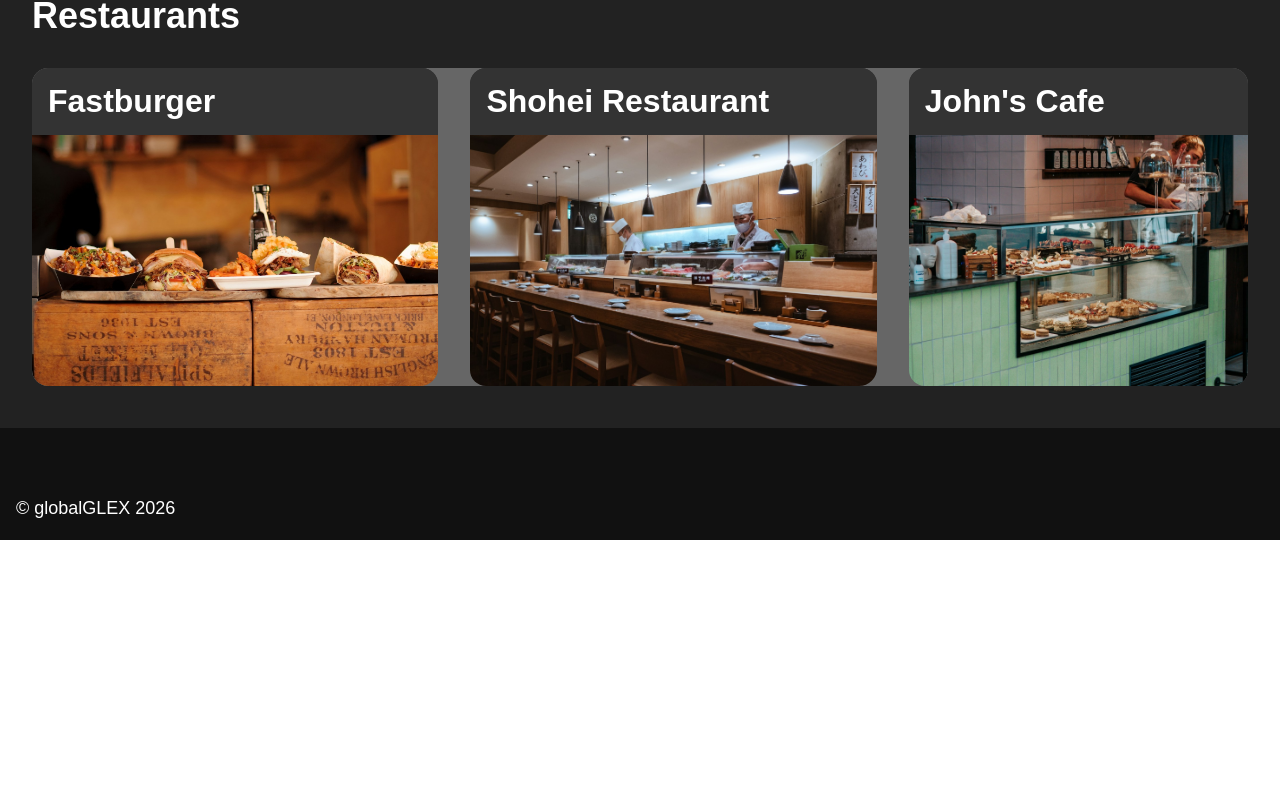
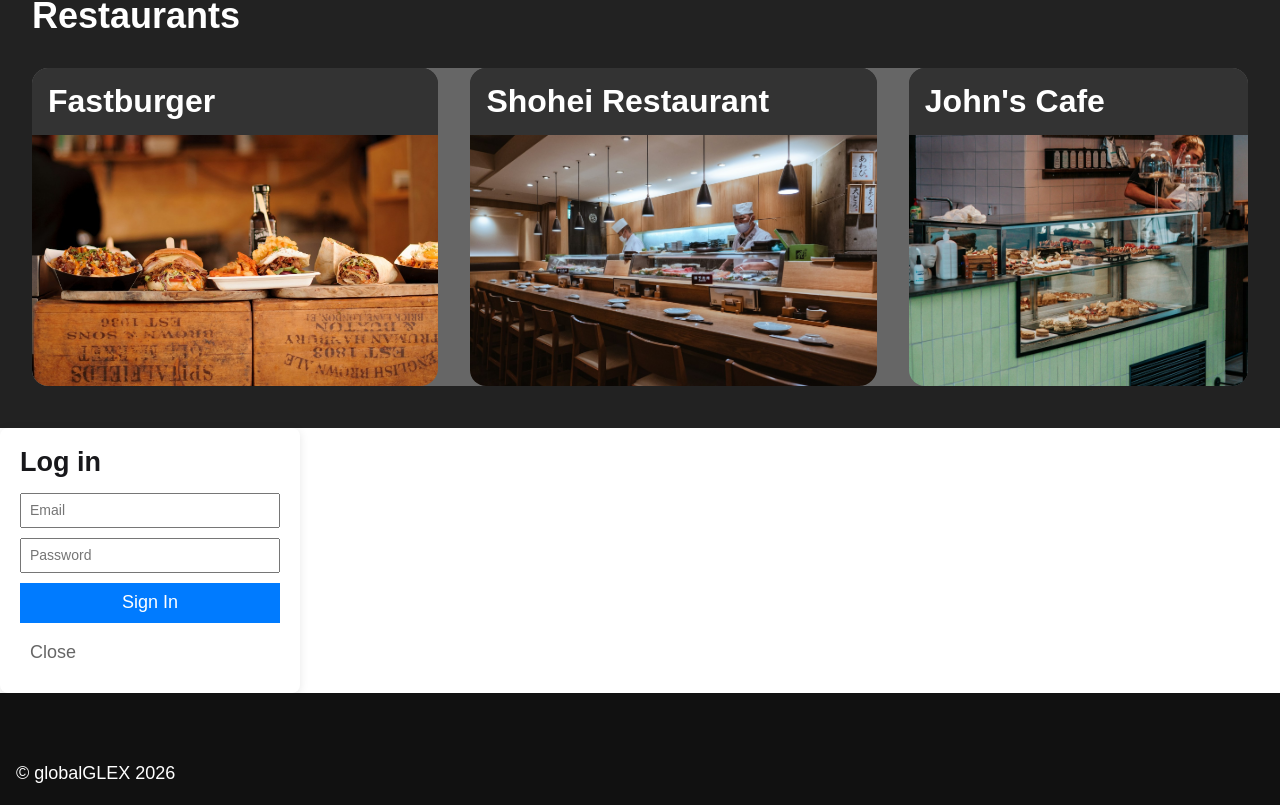
Before and after one commit to globalGLEX/ProjectN3, a React (Vite) app in the folder client/: page / in a window 1280 px wide. Shown: the part 484-1289 px from the top of the page. Before the commit the page ends 1024 px from the top, so only its background shows below. Built offline with nearby package versions, Linux system fonts and the light colour scheme.

Commit message:
create login component

```diff
--- /dev/null
+++ b/client/src/components/Login.tsx
@@ -0,0 +1,43 @@
+import { useState } from 'react';
+
+
+export default function Login({ isOpen, onClose }:{ isOpen: boolean, onClose: any }) {
+  const [email, setEmail] = useState('');
+  const [password, setPassword] = useState('');
+
+  /* if (!isOpen) return null; */
+
+  const handleSubmit = (e) => {
+    e.preventDefault();
+    alert(`Logging in with ${email}`);
+    onClose();
+  };
+
+  return (
+    <div className="login">
+      <div>
+        <h2>Log in</h2>
+        <form onSubmit={handleSubmit} >
+          <input
+              type="email"
+              placeholder="Email"
+              value={email}
+              onChange={(e) => setEmail(e.target.value)}
+              required
+
+          />
+          <input
+            type="password"
+            placeholder="Password"
+            value={password}
+            onChange={(e) => setPassword(e.target.value)}
+            required
+
+          />
+          <button type="submit">Sign In</button>
+        </form>
+        <button className="closeLogin"onClick={onClose}>Close</button>
+      </div>
+    </div>
+  );
+}
--- a/client/src/index.css
+++ b/client/src/index.css
@@ -786,3 +786,38 @@ footer p {
   padding-left: 1rem;
   text-align: left;
 }
+
+
+.login {
+  background: #fff;
+   padding: 20px;
+    border-radius: 8px;
+
+  width: 300px;
+   box-shadow: 0 2px 10px rgba(0,0,0,0.1);
+
+}
+.login form {
+  display: flex;
+   flex-direction: column;
+    gap: 10px;
+     margin-top: 15px }
+
+.login input {
+  padding: 8px;
+   font-size: 14px }
+
+.login button {
+  padding: 10px;
+   background: #007BFF;
+    color: #fff;
+     border: none;
+      cursor: pointer }
+
+.login .closeLogin {
+  margin-top: 10px;
+   background: none;
+    border: none;
+     color: #666;
+      cursor: pointer;
+       }
--- a/client/src/main.tsx
+++ b/client/src/main.tsx
@@ -19,6 +19,8 @@ import Restaurant from "./components/Restaurant";
 import { createContext } from 'react';
 import { useContext } from 'react';
 
+import Login from './components/Login';
+
 export const MyContext = createContext(null);
 /* const cart = useContext(CartContext); */
 
@@ -26,7 +28,7 @@ const router = createBrowserRouter([
 
   {
     path: "/",
-    element: <><Header /> <Restaurants /> <Footer /></>,
+    element: <><Header /> <Restaurants /> <Login /> <Footer /> </>,
     errorElement: <ErrorPage />,
   },
   {
```
